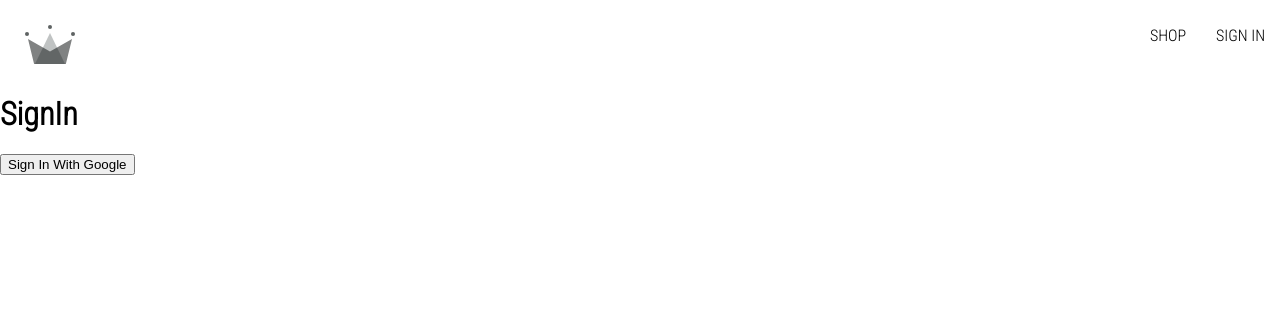
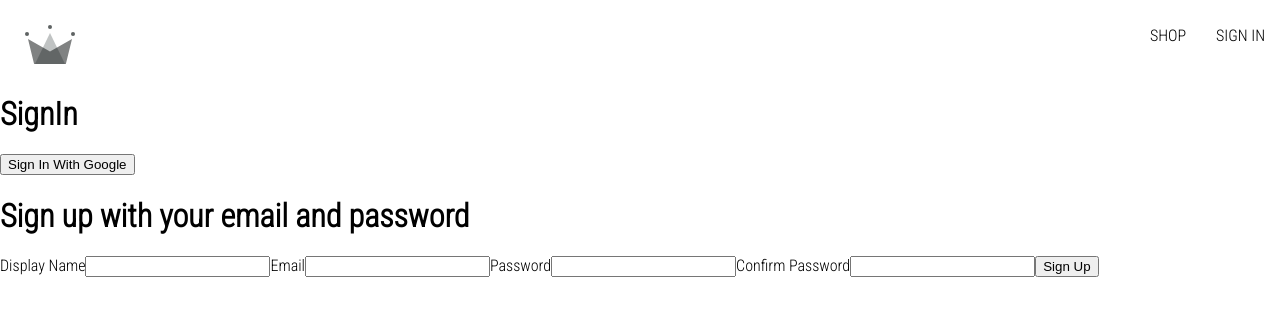
Before and after one commit to g-popp/crwn-clothing, a React (Vite) app: page /sign-in in a window 1280 px wide. Shown: the top 316 px of the page. Built offline with nearby package versions, Linux system fonts and the light colour scheme.

Commit message:
Create SignUp Form

```diff
--- /dev/null
+++ b/src/components/sign-up-form/sign-up-form.component.tsx
@@ -0,0 +1,66 @@
+import { useState } from 'react';
+
+const defaultFormFields = {
+    displayName: '',
+    email: '',
+    password: '',
+    confirmPassword: ''
+};
+
+const SignUpForm = () => {
+    const [formFields, setFormFields] = useState(defaultFormFields);
+    const { displayName, email, password, confirmPassword } = formFields;
+
+    const handleChange = event => {
+        const { name, value } = event.target;
+        console.log(event.target.name, event.target.value);
+        setFormFields({ ...formFields, [name]: value });
+    };
+
+    return (
+        <div>
+            <h1>Sign up with your email and password</h1>
+            <form onSubmit={() => {}}>
+                <label>Display Name</label>
+                <input
+                    type='text'
+                    onChange={handleChange}
+                    required
+                    name='displayName'
+                    value={displayName}
+                />
+
+                <label>Email</label>
+                <input
+                    type='email'
+                    onChange={handleChange}
+                    required
+                    name='email'
+                    value={email}
+                />
+
+                <label>Password</label>
+                <input
+                    type='password'
+                    onChange={handleChange}
+                    required
+                    name='password'
+                    value={password}
+                />
+
+                <label>Confirm Password</label>
+                <input
+                    type='password'
+                    onChange={handleChange}
+                    required
+                    name='confirmPassword'
+                    value={confirmPassword}
+                />
+
+                <button type='submit'>Sign Up</button>
+            </form>
+        </div>
+    );
+};
+
+export default SignUpForm;
--- a/src/routes/sign-in/sign-in.component.tsx
+++ b/src/routes/sign-in/sign-in.component.tsx
@@ -1,3 +1,4 @@
+import SignUpForm from '../../components/sign-up-form/sign-up-form.component';
 import {
     createUserDocumentFromAuth,
     signInWithGooglePopup
@@ -13,6 +14,7 @@
         <div>
             <h1>SignIn</h1>
             <button onClick={logGoogleUser}>Sign In With Google</button>
+            <SignUpForm />
         </div>
     );
 };
```
